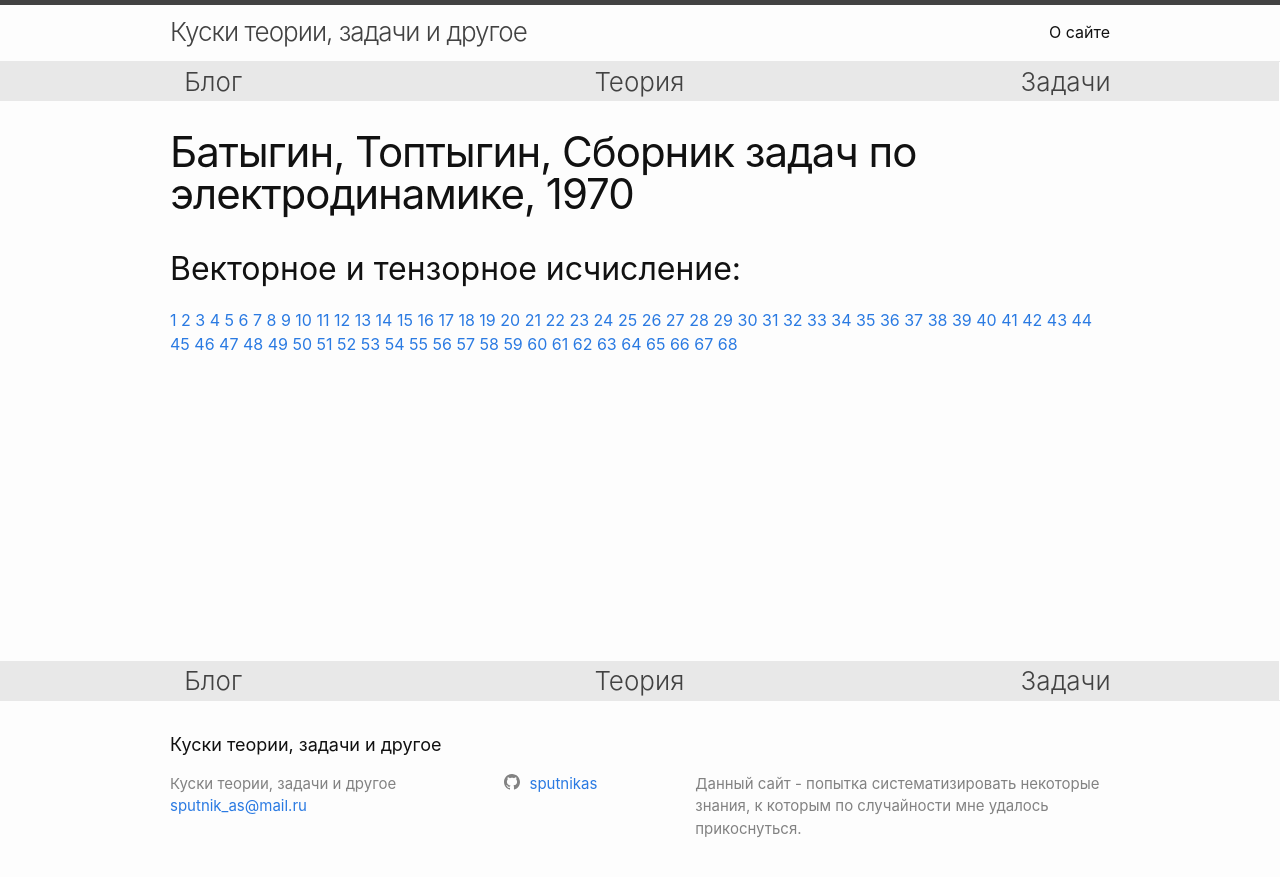
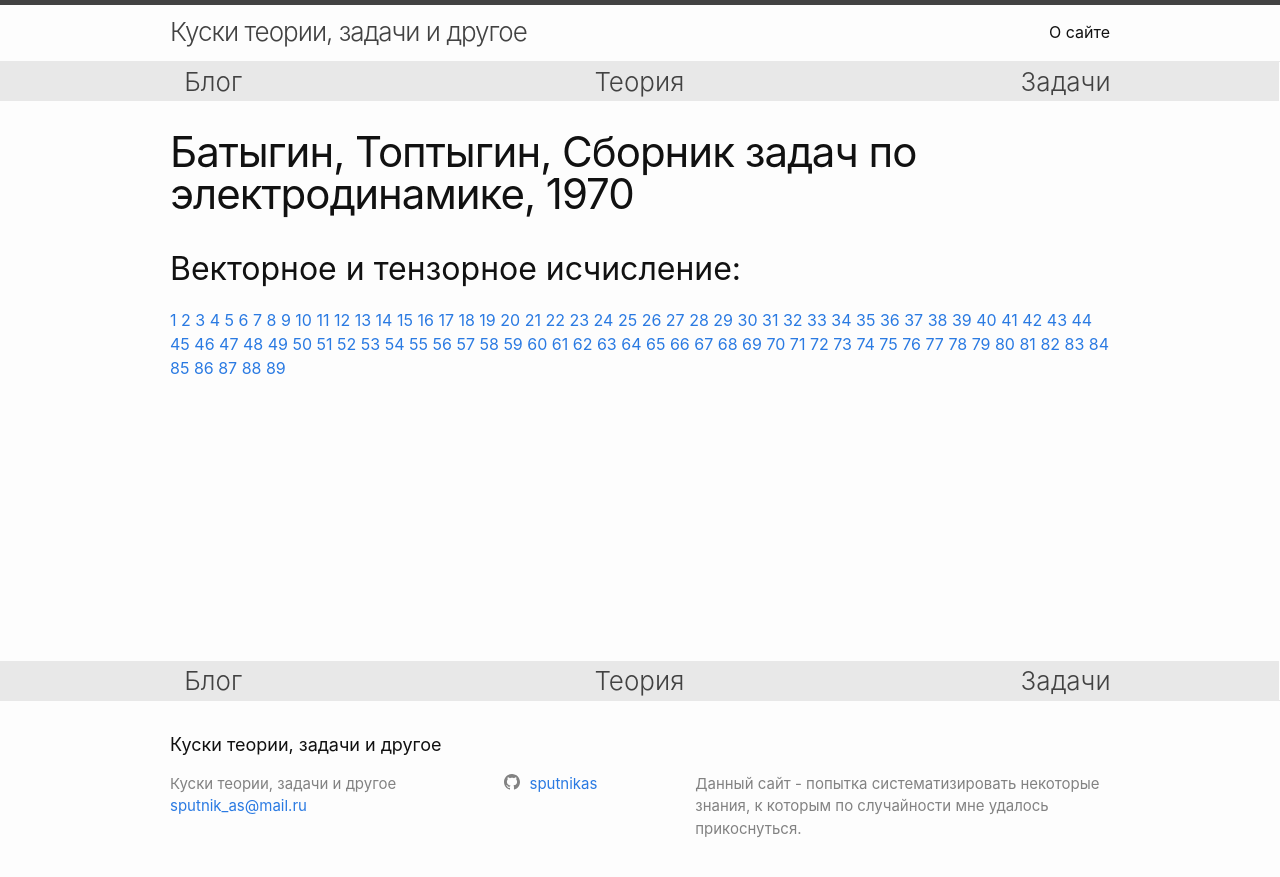
Before and after one commit to sputnikas/sputnikas.github.io, a Jekyll site: the page built from _problems/batygin_1970.md, in a window 1280 px wide. Shown: the top 877 px of the page. Built offline with Jekyll 4.4.1, drawn with Linux system fonts in a browser that asks for light colours; a script that is not in the unit is left out.

Commit message:
Update batygin_1970.md

```diff
--- a/_problems/batygin_1970.md
+++ b/_problems/batygin_1970.md
@@ -76,3 +76,24 @@ permalink: /batygin_1970/
 [66]( {{'/batygin_1970/66/' | relative_url}} )
 [67]( {{'/batygin_1970/67/' | relative_url}} )
 [68]( {{'/batygin_1970/68/' | relative_url}} )
+[69]( {{'/batygin_1970/69/' | relative_url}} )
+[70]( {{'/batygin_1970/70/' | relative_url}} )
+[71]( {{'/batygin_1970/71/' | relative_url}} )
+[72]( {{'/batygin_1970/72/' | relative_url}} )
+[73]( {{'/batygin_1970/73/' | relative_url}} )
+[74]( {{'/batygin_1970/74/' | relative_url}} )
+[75]( {{'/batygin_1970/75/' | relative_url}} )
+[76]( {{'/batygin_1970/76/' | relative_url}} )
+[77]( {{'/batygin_1970/77/' | relative_url}} )
+[78]( {{'/batygin_1970/78/' | relative_url}} )
+[79]( {{'/batygin_1970/79/' | relative_url}} )
+[80]( {{'/batygin_1970/80/' | relative_url}} )
+[81]( {{'/batygin_1970/81/' | relative_url}} )
+[82]( {{'/batygin_1970/82/' | relative_url}} )
+[83]( {{'/batygin_1970/83/' | relative_url}} )
+[84]( {{'/batygin_1970/84/' | relative_url}} )
+[85]( {{'/batygin_1970/85/' | relative_url}} )
+[86]( {{'/batygin_1970/86/' | relative_url}} )
+[87]( {{'/batygin_1970/87/' | relative_url}} )
+[88]( {{'/batygin_1970/88/' | relative_url}} )
+[89]( {{'/batygin_1970/89/' | relative_url}} )
```
